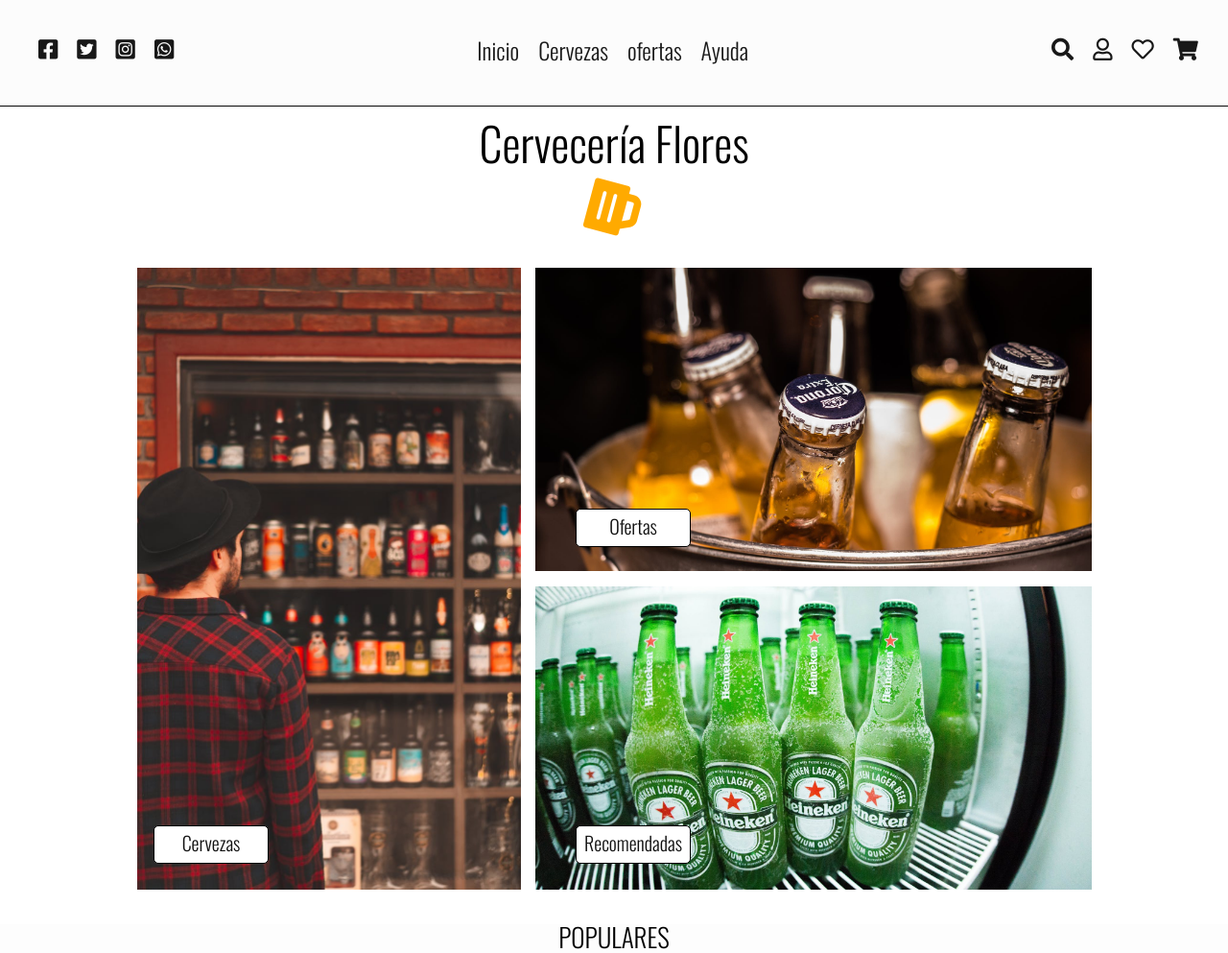
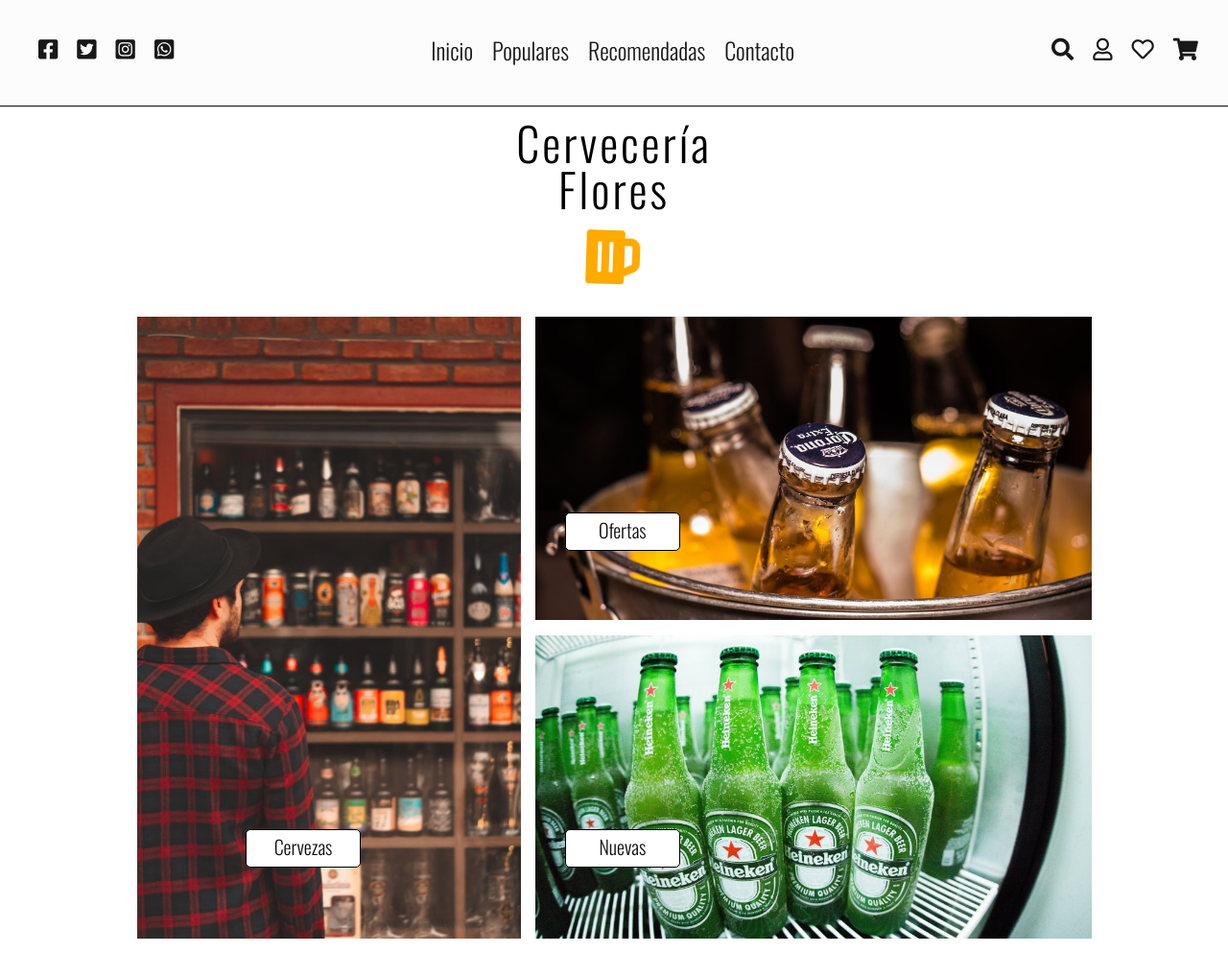
Before and after one commit to franco954/CerveceriaFlores, a plain HTML site: page index.html in a window 1280 px wide. Shown: the top 993 px of the page at 96% size. Drawn offline with nearby package versions, Linux system fonts and the light colour scheme.

Commit message:
CerveceriaFlores 1.1

```diff
--- a/index.html
+++ b/index.html
@@ -33,14 +33,14 @@
                     <a href="#">
                         <li>Inicio</li>
                     </a>
-                    <a href="#">
-                        <li>Cervezas</li>
+                    <a href="#Populares">
+                        <li>Populares</li>
                     </a>
-                    <a href="#">
-                        <li>ofertas</li>
+                    <a href="#Recomendadas">
+                        <li>Recomendadas</li>
                     </a>
-                    <a href="#">
-                        <li>Ayuda</li>
+                    <a href="#Contacto">
+                        <li>Contacto</li>
                     </a>
                 </ul>
             </div>
@@ -78,13 +78,13 @@
                 <div>
                     <img src="imagenes/banner3.jpeg" alt="Cervezas mas recomendadas">
                     <a href="#" class="entradas__principales-2-recomendadas">
-                        <li>Recomendadas</li>
+                        <li>Nuevas</li>
                     </a>
                 </div>
             </div>
         </div>
 
-        <div class="populares">
+        <div class="populares" id="Populares">
             <div class="populares__presentacion">
                 <h2>POPULARES</h2>
                 <a href="#"><i class="fas fa-angle-double-down"></i></a>
@@ -137,13 +137,13 @@
         <div class="entradas__secundarias">
             <div>
                 <img src="imagenes/banner.jpeg" alt="Nuevas cervezas">
-                <a href="#" class="entradas__secundarias-boton"><li>Agregados recientemente</li></a>
+                <!-- <a href="#" class="entradas__secundarias-boton"><li>Agregados recientemente</li></a> -->
             </div>
         </div>
 
-        <div class="populares">
+        <div class="populares" id="Recomendadas">
             <div class="populares__presentacion">
-                <h2>RECOMENDACIONES</h2>
+                <h2>RECOMENDADAS</h2>
                 <a href="#"><i class="fas fa-angle-double-down"></i></a>
                 <h3>Nuestras cervezas mas premiadas</h3>
             </div>
@@ -194,14 +194,14 @@
         <div class="entradas__secundarias">
             <div>
                 <img src="imagenes/banner1.jpeg" alt="Combos">
-                <a href="#" class="entradas__secundarias-boton-combos"><li>Ver combos disponibles</li></a>
+                <!-- <a href="#" class="entradas__secundarias-boton-combos"><li>Ver combos disponibles</li></a> -->
             </div>
         </div>
 
     </section>
 
     <footer>
-        <div class="info">
+        <div class="info" id="Contacto">
             <div class="info__datos">
                 <h4>Cerveceria Flores</h4>
                 <div>
--- a/style.css
+++ b/style.css
@@ -53,6 +53,10 @@ table {
 
 /* fin del reset css */
 
+*{
+    scroll-behavior: smooth;
+}
+
 
 body{
     font-family: 'Oswald', sans-serif;
@@ -98,8 +102,6 @@ body{
     transform: scale(2);
 }
 
-
-
 .encabezado__menu ul a li{
     font-size: 1.5em;
     color: #111;
@@ -108,12 +110,13 @@ body{
 
 .encabezado__menu ul a li:hover{
     color: #fa0;
-    transform: scale(1.5);
+    transform: scale(1.3);
 }
 
 /* titulo */
 
 .presentacion{
+    letter-spacing: 3px;
     text-align: center;
     width: 300px;
     margin-top: 120px;
@@ -133,15 +136,28 @@ body{
 }
 
 .presentacion a i{
+    position: relative;
     color:  #fa0;
-    font-size: 3.8em;
-    transform: rotate(15deg);
-    transition: .3s;
+    font-size: 4em;
+    animation-name: inclinacion-cerveza;
+    animation-duration: 3s;
+    animation-iteration-count: infinite;
 }
 
-.presentacion a i:hover{
-    transform: rotate(0deg);
+
+/* animacion cerveza */
+
+@keyframes inclinacion-cerveza{
+    0%{
+        transform: rotate(25deg);
+    }
+    100%{
+        transform: rotate(0deg);
+    }
 }
+
+
+
 
 /* imagenes presentacion */
 
@@ -188,18 +204,18 @@ body{
 }
 
 .entradas__principales-1-cervezas{
-    top: 860px;
-    left: 160px;
+    top: 108%;
+    left: 20%;
 }
 
 .entradas__principales-2-ofertas{
-    top: 530px;
-    left: 600px;
+    top: 66.7%;
+    left: 46%;
 }
 
 .entradas__principales-2-recomendadas{
-    top: 860px;
-    left: 600px;
+    top: 108%;
+    left: 46%;
 }
 
 .entradas__principales-1{
@@ -228,6 +244,11 @@ body{
 /* Productos mas vendidos*/
 
 /* titulo populares */
+
+.populares{
+    width: 80%;
+    margin: 0 auto;
+}
 
 .populares__presentacion{
     margin: 0 auto;
@@ -363,7 +384,7 @@ body{
     font-size: 1.25em;
 }
 
-.entradas__secundarias-boton{
+/* .entradas__secundarias-boton{
     top: 1945px;
     left: 160px;
 }
@@ -371,7 +392,7 @@ body{
 .entradas__secundarias-boton-combos{
     top: 3050px;
     left: 160px;
-}
+} */
 
 
 /* footer */
```
Also changed, not shown: web.txt (added).
